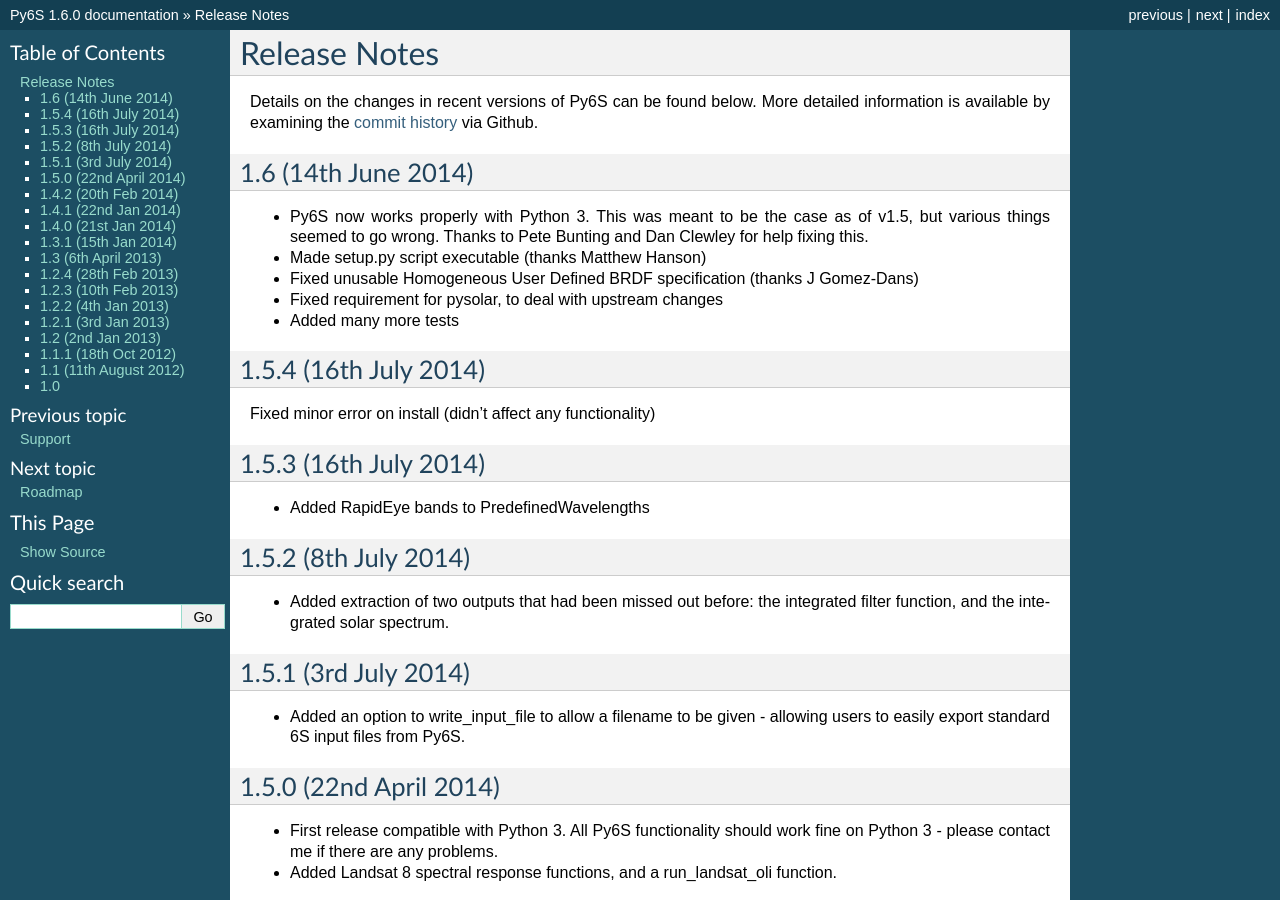
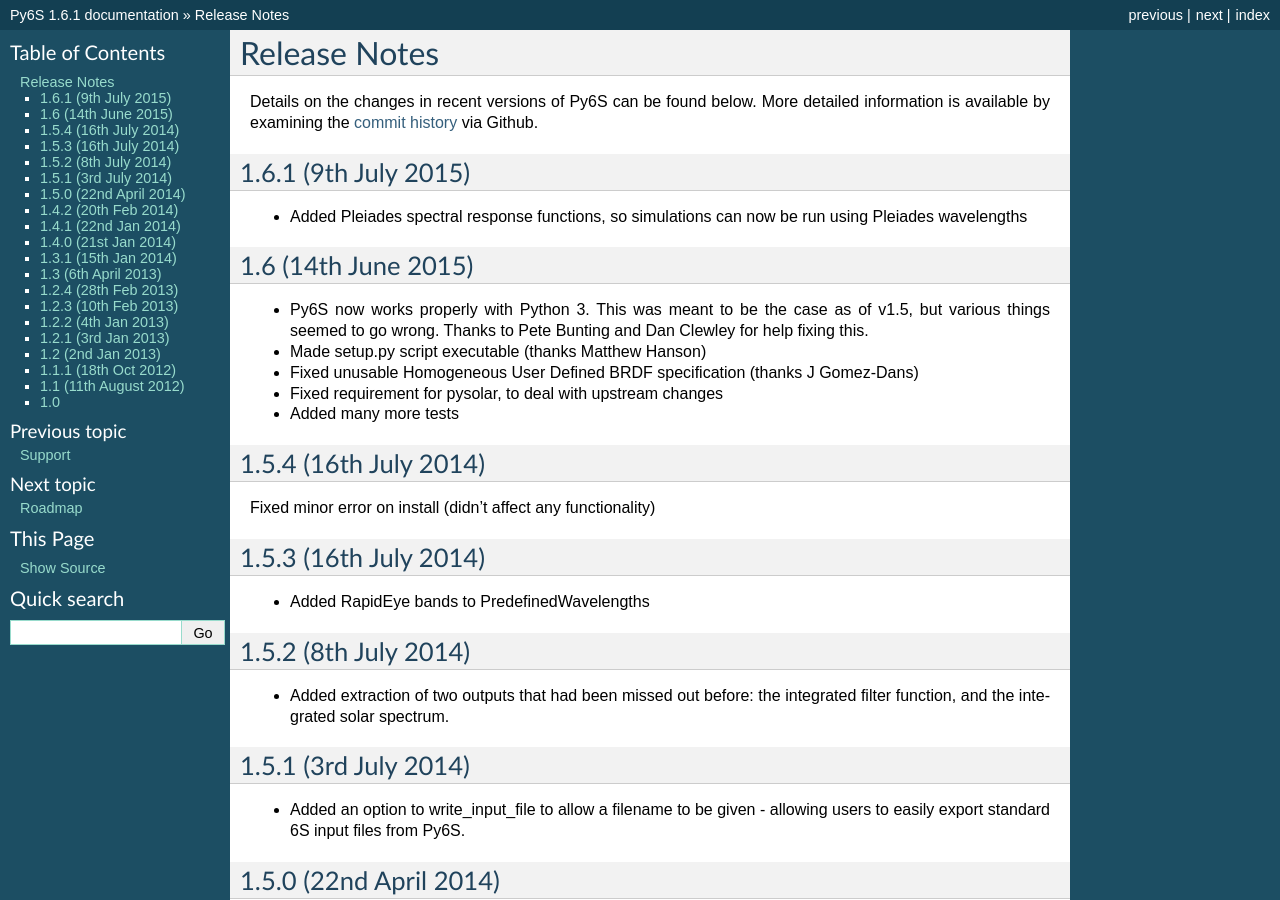
Before and after one commit to robintw/Py6S, a Sphinx documentation site: the page built from doc/source/releasenotes.rst, in a window 1280 px wide and 900 px high. Built offline with Sphinx 7.4.7, drawn with Linux system fonts in a browser that asks for light colours; some of the changed text lies outside the part shown.

Commit message:
Release 1.6.1

```diff
--- a/doc/source/conf.py
+++ b/doc/source/conf.py
@@ -53,9 +53,9 @@
 # built documents.
 #
 # The short X.Y version.
-version = '1.6.0'
+version = '1.6.1'
 # The full version, including alpha/beta/rc tags.
-release = '1.6.0'
+release = '1.6.1'
 
 # The language for content autogenerated by Sphinx. Refer to documentation
 # for a list of supported languages.
--- a/doc/source/releasenotes.rst
+++ b/doc/source/releasenotes.rst
@@ -3,7 +3,11 @@
 
 Details on the changes in recent versions of Py6S can be found below. More detailed information is available by examining the `commit history <https://github.com/robintw/Py6S/commits/master/>`_ via Github.
 
-1.6 (14th June 2014)
+1.6.1 (9th July 2015)
+^^^^^^^^^^^^^^^^^^^^^
+* Added Pleiades spectral response functions, so simulations can now be run using Pleiades wavelengths
+
+1.6 (14th June 2015)
 ^^^^^^^^^^^^^^^^^^^^
 * Py6S now works properly with Python 3. This was meant to be the case as of v1.5, but various things seemed to go wrong. Thanks to Pete Bunting and Dan Clewley for help fixing this.
 * Made setup.py script executable (thanks Matthew Hanson)
--- a/setup.py
+++ b/setup.py
@@ -33,7 +33,7 @@
         packages              = ['Py6S', 'Py6S.Params', 'Py6S.SixSHelpers'],
         requires              = reqs,
         install_requires      = reqs,
-        version               = "1.6.0",
+        version               = "1.6.1",
         author                = "Robin Wilson",
         author_email          = "robin@rtwilson.com",
         description           = ("""A wrapper for the 6S Radiative Transfer Model to make it easy to run simulations
```
Also changed, not shown: .bumpversion.cfg, 1 other file.
